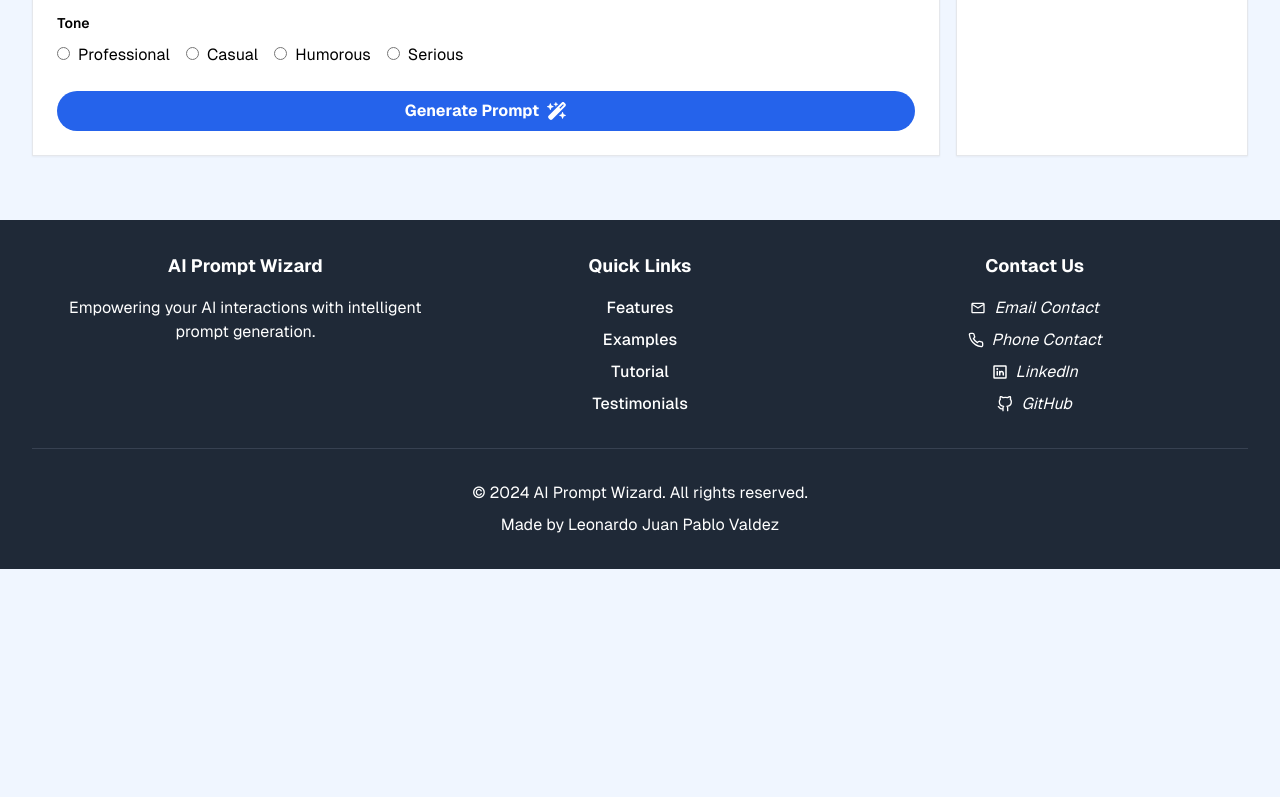
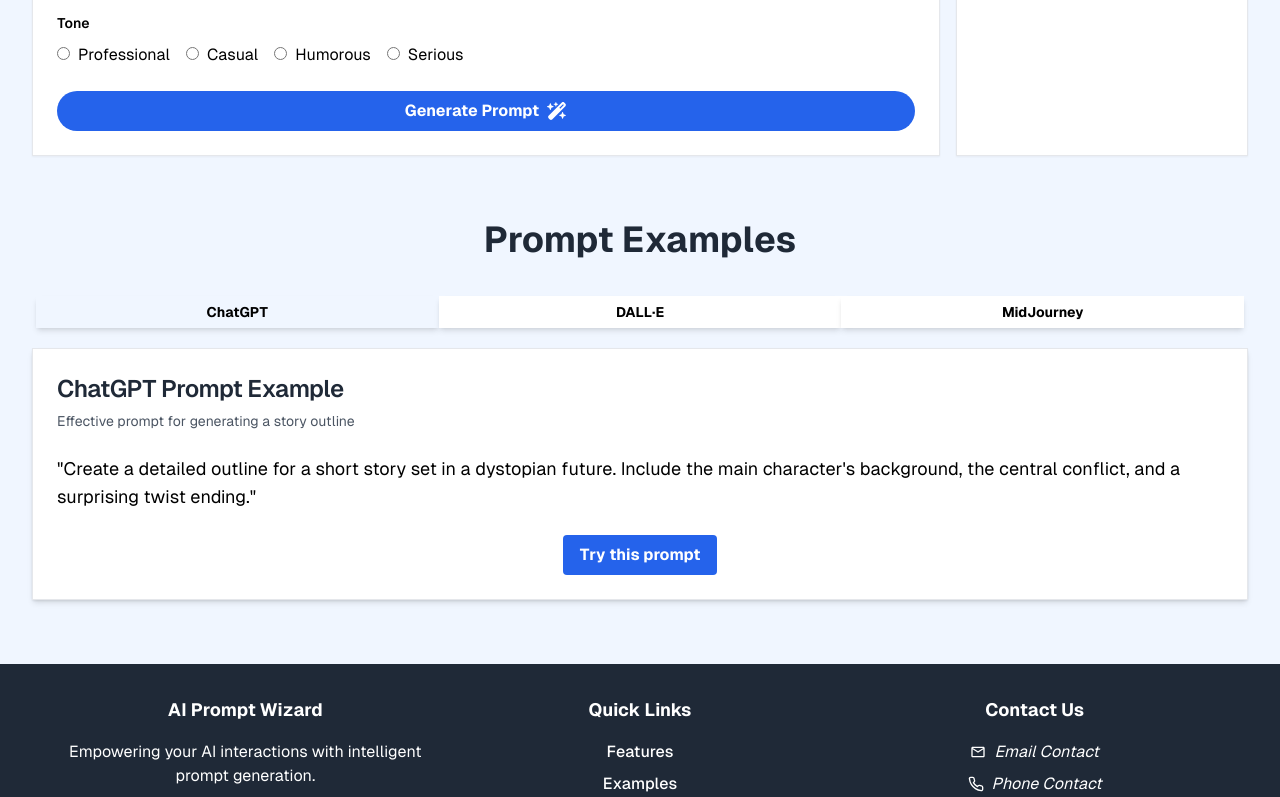
Before and after one commit to Orbitado/ai-prompt-wizard, a Next.js app: page /prompts in a window 1280 px wide. Shown: the part 671-1468 px from the top of the page. Before the commit the page ends 1240 px from the top, so only its background shows below. Built offline with nearby package versions, Linux system fonts and the light colour scheme.

Commit message:
[ADDED] Links Fixed

```diff
--- a/src/app/(pages)/(public)/prompts/page.tsx
+++ b/src/app/(pages)/(public)/prompts/page.tsx
@@ -13,6 +13,7 @@ import Button from "@/components/common/Button";
 
 import { FaWandMagicSparkles } from "react-icons/fa6";
 import CopyToClipboard from "@/components/common/CopyToClipboard";
+import PromptExamples from "@/components/specific/PromptExamples";
 
 export default function PromptGeneratorPage() {
   return (
@@ -80,6 +81,9 @@ export default function PromptGeneratorPage() {
           </CardContent>
         </Card>
       </article>
+      <article className="my-16">
+        <PromptExamples />
+      </article>
     </section>
   );
 }
--- a/src/components/specific/PromptExamples.tsx
+++ b/src/components/specific/PromptExamples.tsx
@@ -13,7 +13,9 @@ import { aiModels } from "@/data/aiModels";
 export default function PromptExamples() {
   return (
     <article className="space-y-8 mb-12" id="prompt-examples">
-      <h3 className="font-bold text-4xl text-gray-800">Prompt Examples</h3>
+      <h3 className="font-bold text-4xl text-center text-gray-800">
+        Prompt Examples
+      </h3>
       <Tabs defaultValue="chatgpt" className="w-full max-w-7xl">
         <TabsList className="grid grid-cols-3 mb-4 w-full">
           {aiModels.map((model) => (
--- a/src/data/navigationLinks.ts
+++ b/src/data/navigationLinks.ts
@@ -1,6 +1,6 @@
 export const navigationLinks = [
-    { name: "Features", href: "#key-features" },
+    { name: "Features", href: "/#key-features" },
     { name: "Examples", href: "#prompt-examples" },
-    { name: "Tutorial", href: "#how-to-use" },
-    { name: "Testimonials", href: "#our-user-says" },
+    { name: "Tutorial", href: "/#how-to-use" },
+    { name: "Testimonials", href: "/#our-user-says" },
   ];
```
